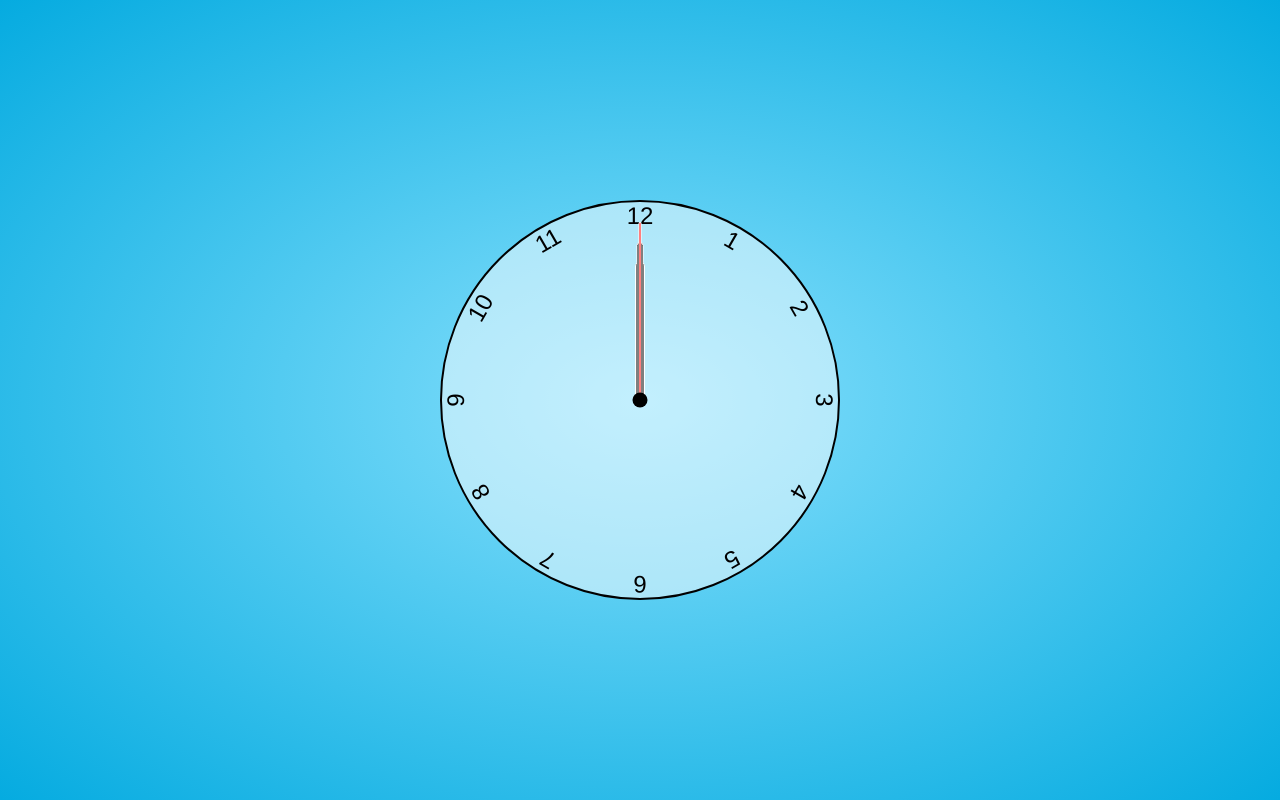
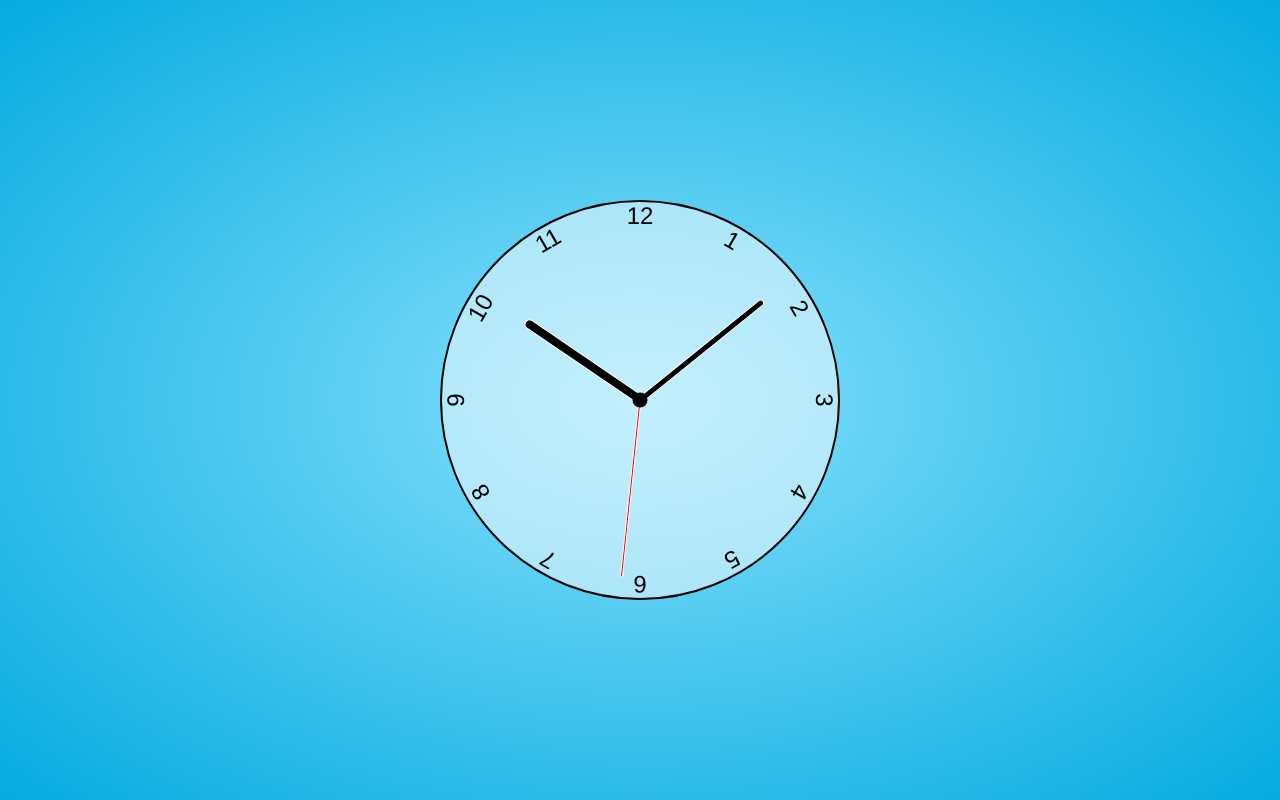
Before and after one commit to Nayeem29/Clock-App, a plain HTML site: page index.html in a window 1280 px wide. Drawn offline with Linux system fonts and the light colour scheme.

Commit message:
clock-running

```diff
--- a/index.html
+++ b/index.html
@@ -13,7 +13,7 @@
     <div class="clock">
         <div class="hand hour" data-hour></div>
         <div class="hand minute" data-minute></div>
-        <div class="hand second" data-hour></div>
+        <div class="hand second" data-second></div>
         <div class="number number1">1</div>
         <div class="number number2">2</div>
         <div class="number number3">3</div>
--- a/main.js
+++ b/main.js
@@ -3,6 +3,7 @@ setInterval(setClock, 1000)
 const hour = document.querySelector('[data-hour]')
 const minute = document.querySelector('[data-minute]')
 const second = document.querySelector('[data-second]')
+console.log(second)
 
 function setClock() {
     const currentDate = new Date()
@@ -15,7 +16,7 @@ function setClock() {
 
     const hourRatio = (minuteRatio + currentDate.getHours()) / 12
     console.log(hourRatio)
-
+    console.log(second)
     setRotation(second, secondRatio)
     setRotation(minute, minuteRatio)
     setRotation(hour, hourRatio)
--- a/style.css
+++ b/style.css
@@ -90,7 +90,7 @@ body {
     transform: translate(-50%, -50%);
 }
 
-.hand {
+.clock .hand {
     --rotation: 0;
     position: absolute;
     left: 50%;
@@ -103,19 +103,19 @@ body {
     transform: translateX(-50%) rotate(calc(var(--rotation)*1deg));
 }
 
-.second {
+.clock .hand.second {
     height: 45%;
     width: 3px;
     background-color: red;
 }
 
-.minute {
+.clock .hand.minute {
     height: 40%;
     width: 7px;
     background-color: black;
 }
 
-.hour {
+.clock .hand.hour {
     height: 35%;
     width: 10px;
     background-color: black;
```
